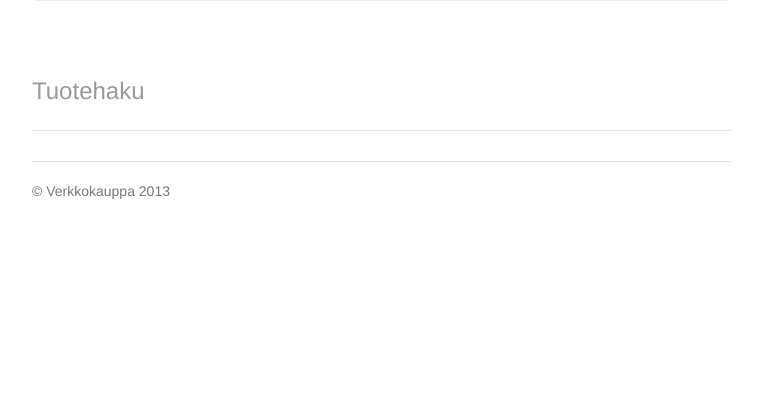
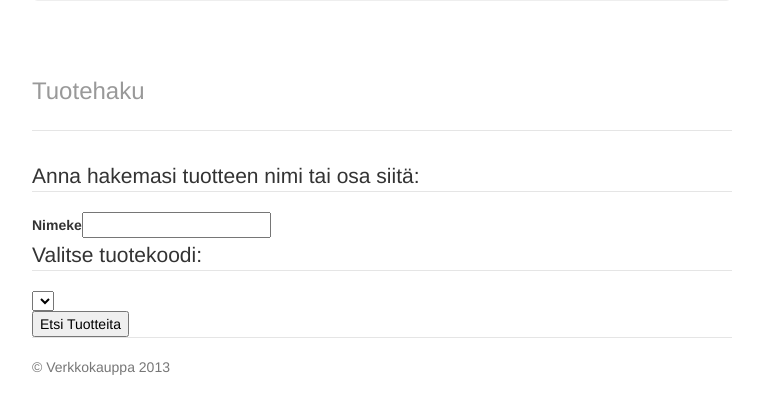
Before and after one commit to sguessou/CakePHP_project, a CakePHP app: the page made by app/View/Products/index.ctp in a window 1280 px wide. Shown: the part 212-626 px from the top of the page, without its empty margins (258-1021 px from the left). Run offline with PHP 8.4 and a stand-in for CakePHP, Linux system fonts and the light colour scheme; the template is opened without the code that fills it: most values are stand-ins (such as "Sample title", 1, 10 or a date in 2020); form fields are guessed from the names that the template uses; lists and menus that the app fills with data are empty; some libraries are stand-ins or nearby versions.

Commit message:
Made some cosmetic changes to index.ctp

```diff
--- a/app/View/Products/index.ctp
+++ b/app/View/Products/index.ctp
@@ -33,6 +33,35 @@
         <h3 class="text-muted">Tuotehaku</h3>
       </div>
 
+      <?php
+
+      $options = array();
+
+      foreach ($ptypes as $ptype)
+      {
+        $options[$ptype['Product_type']['ptype_id']] = $ptype['Product_type']['type_name'];
+      }
+
+      ?>
+
+
+       <?php echo $this->Form->create('Products', array('action' => 'search')); ?>
+
+      <fieldset>
+      <legend>Anna hakemasi tuotteen nimi tai osa siitä:</legend>
+       <?php echo $this->Form->input('Product.product_name', array('type' => 'text', 'label' => 'Nimeke')); ?>
+       </fieldset>
+
+       <fieldset>
+      <legend>Valitse tuotekoodi:</legend>
+       <?php echo $this->Form->select('Product.ptype_id', $options); ?>
+       </fieldset>
+
+       <?php echo $this->Form->end('Etsi Tuotteita');?>
+
+
+
+
 
 
 
```
